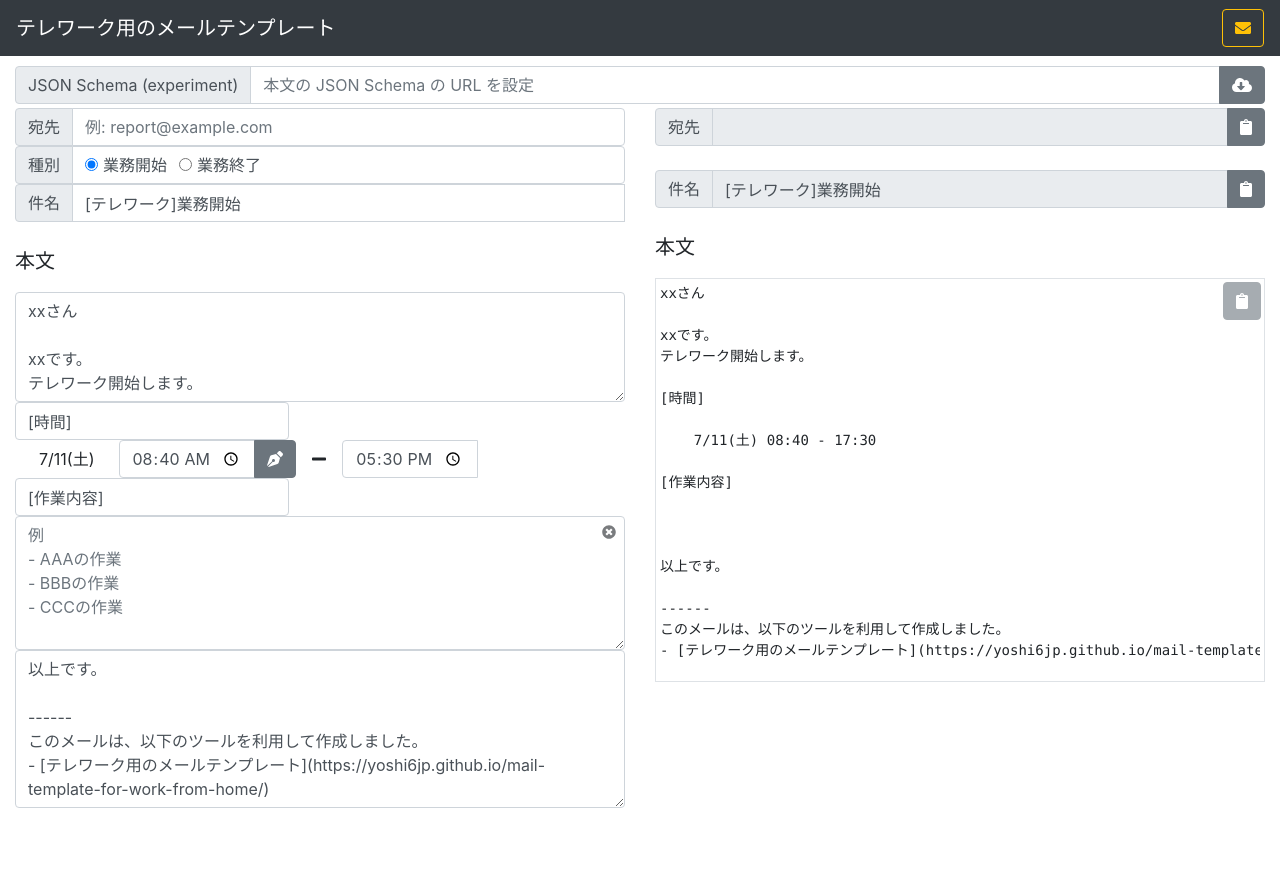
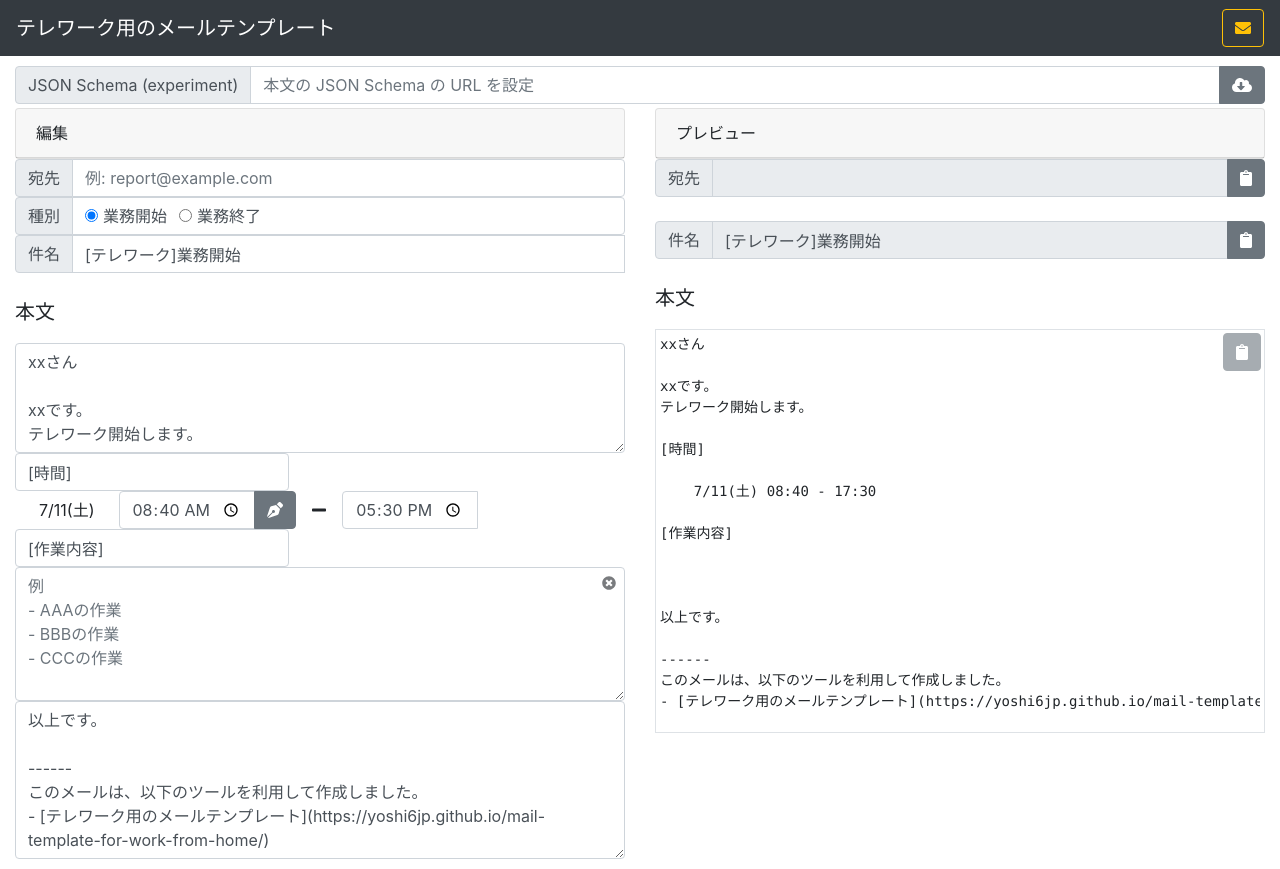
Before and after one commit to yoshi6jp/mail-template-for-work-from-home, a React (Create React App) app: page / in a window 1280 px wide. Before the commit the page ends 818 px from the top, so only its background shows below. Built offline with nearby package versions, Linux system fonts and the light colour scheme.

Commit message:
add title

```diff
--- a/src/Body.tsx
+++ b/src/Body.tsx
@@ -1,5 +1,5 @@
 import React from "react";
-import { Container, Col, Row } from "reactstrap";
+import { Container, Col, Row, Card, CardHeader } from "reactstrap";
 import { Editor } from "./editor/Editor";
 import { Preview } from "./preview/Preview";
 import { JsonFormConfig } from "./json_form/JsonFormConfig";
@@ -15,9 +15,15 @@ export const Body: React.FC = () => {
           </Col>
         )}
         <Col md="12" lg="6">
+          <Card>
+            <CardHeader>編集</CardHeader>
+          </Card>
           <Editor />
         </Col>
         <Col md="12" lg="6" className="d-none d-sm-block">
+          <Card>
+            <CardHeader>プレビュー</CardHeader>
+          </Card>
           <Preview />
         </Col>
       </Row>
```
